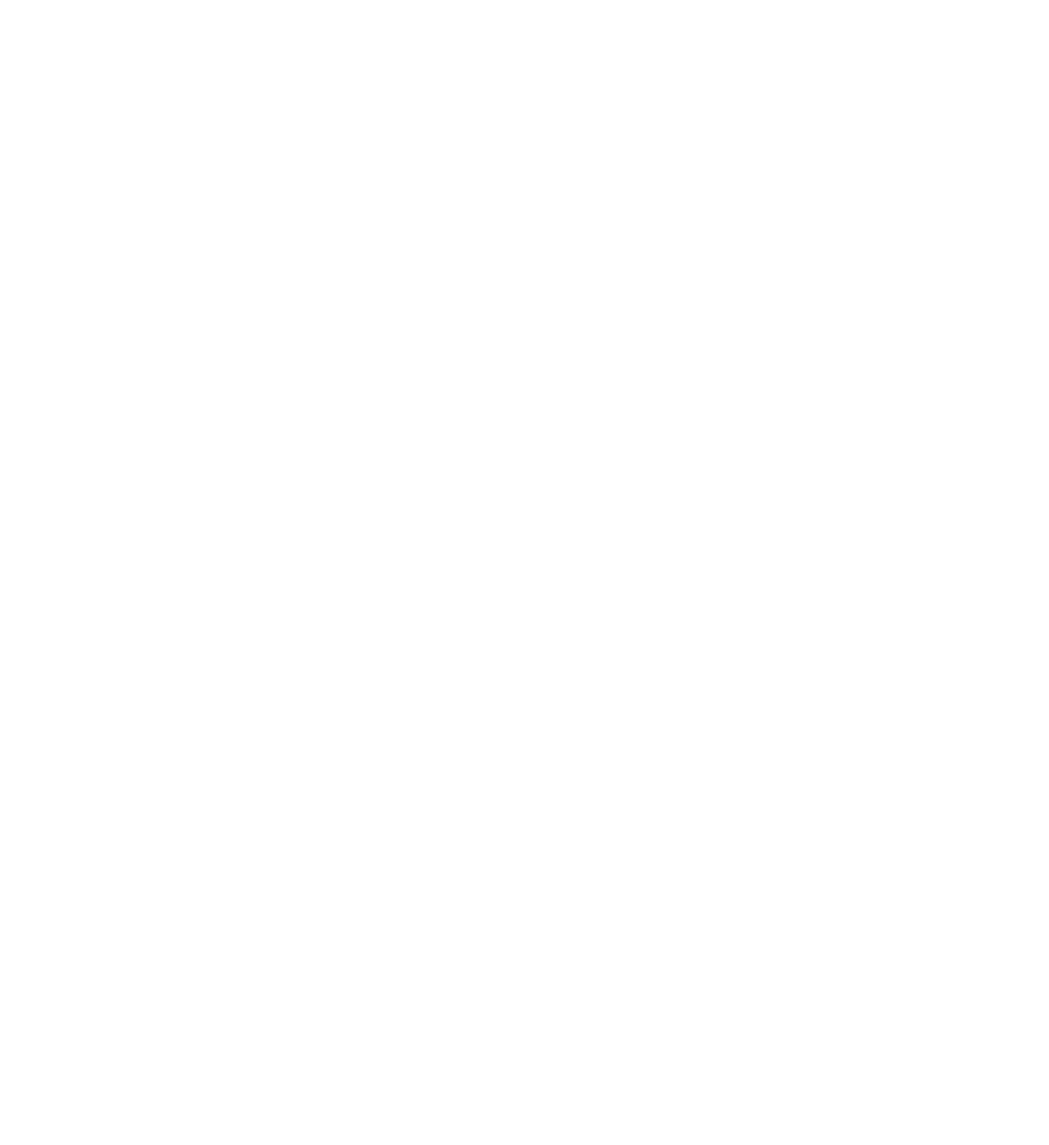
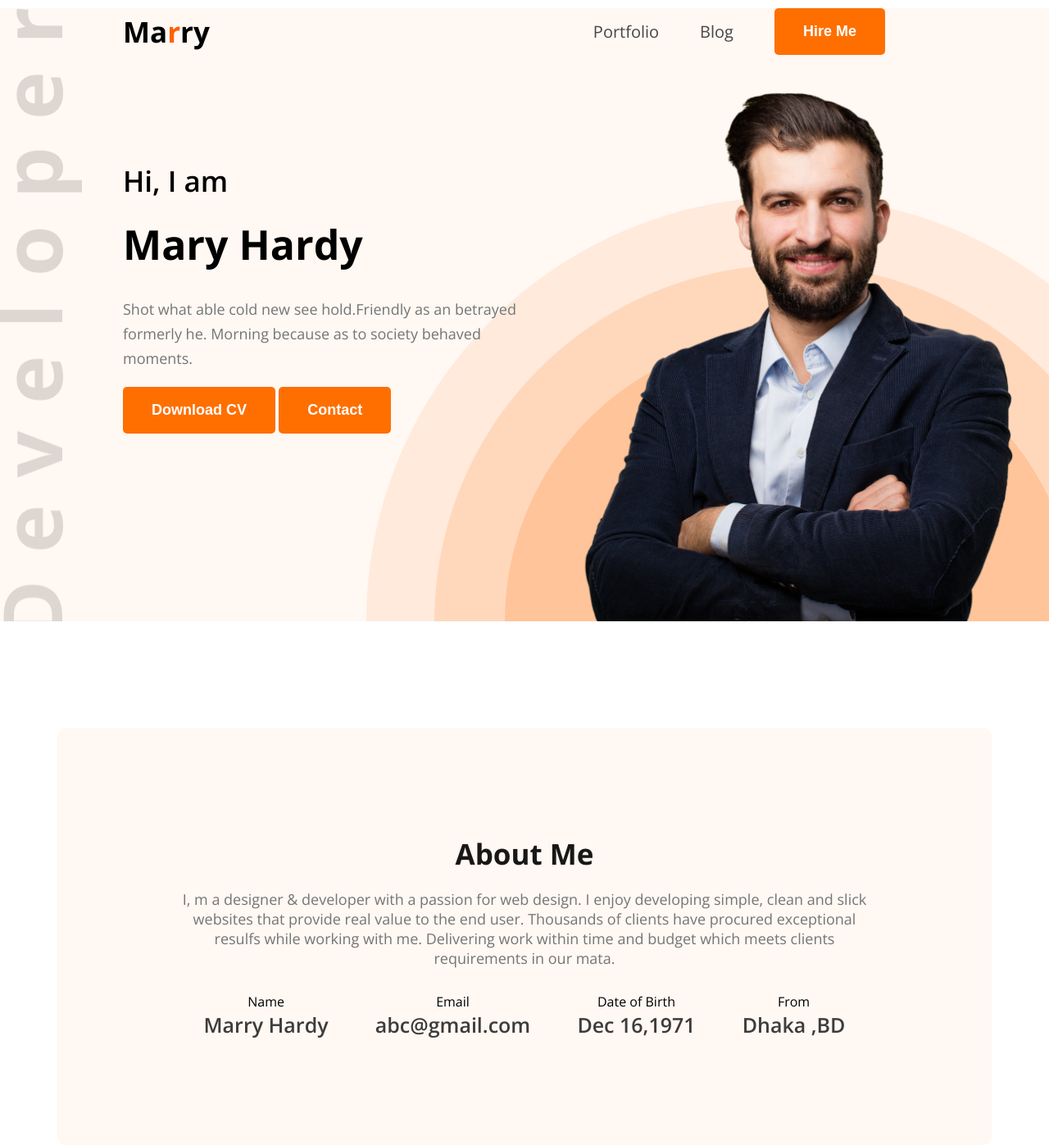
Before and after one commit to AbEmon69/web-dev-portfolio, a plain HTML site: page index.html in a window 1280 px wide. Shown: the whole page at 82% size. Before the commit the page ends 800 px from the top, so only its background shows below. Drawn offline with nearby package versions, Linux system fonts and the light colour scheme.

Commit message:
added section styles

```diff
--- a/index.html
+++ b/index.html
@@ -4,8 +4,60 @@
     <meta charset="UTF-8">
     <meta name="viewport" content="width=device-width, initial-scale=1.0">
     <title>Web developer portfolio</title>
+    <link rel="preconnect" href="https://fonts.googleapis.com">
+<link rel="preconnect" href="https://fonts.gstatic.com" crossorigin>
+<link href="https://fonts.googleapis.com/css2?family=Open+Sans:ital,wght@0,300..800;1,300..800&display=swap" rel="stylesheet">
+    <link rel="stylesheet" href="styles/styles.css">
 </head>
 <body>
+    <header class="header secondary-bg">
+     <nav>
+        <h3 class="nav-title">Ma<span class="text-primary">r</span>ry</h3>
+        <ul>
+            <li><a class="dark-2" href="#">Portfolio</a></li>
+            <li><a class="dark-2" href="#">Blog</a></li>
+            <li><a href="#"><button class="btn-primary">Hire Me</button></a></li>
+        </ul>
+     </nav>
+     <div class="banner">
+        <div class="banner-content">
+        <h4 class="banner-greetings">Hi, I  am</h4>
+        <h1 class="banner-title">Mary Hardy</h1>
+        <p class="banner-description">Shot what able cold new see hold.Friendly as an betrayed formerly he. Morning because as to society behaved moments.</p>
+        <button class="btn-primary">Download CV</button>
+        <button class="btn-primary">Contact</button>
+        </div>
+        <img class="banner-profile-picture" src="images/hardy.png" alt="">
+     </div>
+    </header>
+    <main>
+   <section>
+    <div class="about secondary-bg">
+      <h3 class="section-title">About Me</h3>
+      <p class="section-description">I, m a designer & developer with a passion for web design. I enjoy developing simple, clean and slick websites that provide real value to the end user. Thousands of clients have procured exceptional resulfs while working with me. Delivering work within time and budget which meets clients requirements in our mata.</p>
+      <div class="about-items">
+        <div class="about-item">
+            <p class="item-title">Name</p>
+            <p class="item-description">Marry Hardy</p>
+        </div>
+        <div class="about-item">
+            <p class="item-title">Email</p>
+            <p class="item-description">abc@gmail.com</p>
+        </div>
+        <div class="about-item">
+            <p class="item-title">Date of Birth</p>
+            <p class="item-description">Dec 16,1971</p>
+        </div>
+        <div class="about-item">
+            <p class="item-title">From</p>
+            <p class="item-description">Dhaka ,BD</p>
+        </div>
+      </div>
+    </div>
+   </section>
+    </main>
+    <footer>
 
+    </footer>
 </body>
 </html>
--- /dev/null
+++ b/styles/styles.css
@@ -0,0 +1,137 @@
+*{
+    margin: 0;
+    padding: 0;
+    box-sizing: border-box;
+}
+
+ul ,li {
+    list-style: none;
+}
+a{
+    text-decoration: none;
+    font-size: 20px;
+}
+h1,h2,h3,h4,h5,h6,span,ul,li ,p {
+    margin: 0;
+    padding: 0;
+}
+body{
+    font-family: "Open Sans", sans-serif;
+}
+/* shared styles */
+.secondary-bg{
+    background-color: rgb(255, 248, 243);
+}
+.section-title{
+    font-size: 35px;
+    font-weight: bold;
+    color: #181818;
+}
+.section-description{
+    font-size: 18px;
+    color: #757575;
+}
+.dark-2{
+    color: rgb(71, 71, 71);
+}
+.text-primary{
+    color: rgb(255, 98, 0);
+}
+.btn-primary {
+ background-color : rgb(255, 111, 0);
+ font-weight: bold;
+ color: white;
+ padding: 18px 35px;
+ border-radius: 5px;
+ font-size: 18px;
+ border: none;
+}
+/* Nav related styles */
+nav{
+    display: flex;
+    align-items: center;
+    justify-content: space-between;
+    margin: 10px 150px;
+}
+.nav-title {
+    font-weight: 700;
+    font-size: 35px;
+}
+nav ul {
+    display: flex;
+    align-items: center;
+
+}
+nav li {
+    margin-right: 50px ;
+
+}
+/* header related styles */
+.header{
+    background-image: url(../images/developer.png), url(../images/header_bg.png);
+    background-position: top left , bottom right;
+    background-repeat: no-repeat;
+}
+/* banner styles */
+.banner-greetings{
+    font-size: 35px;
+    font-weight: 600;
+    margin-bottom: 20px;
+}
+.banner-title{
+    font-weight: bold;
+    font-size: 50px;
+    margin-bottom: 30px;
+}
+.banner-description{
+    color: rgb(117, 117, 117);
+font-family: Open Sans;
+font-size: 18px;
+font-weight: 400;
+line-height: 30px;
+letter-spacing: 0%;
+text-align: left;
+margin-bottom: 20px;
+}
+.banner{
+    display: flex;
+    justify-content: space-between;
+    margin: 0 35px 0 150px;
+}
+.banner-content{
+    max-width: 580px;
+    margin-top: 120px;
+
+}
+.banner-profile-picture{
+    width: 580px ;
+    margin-top: 10px;
+}
+/* main styles */
+main{
+    max-width: 1140px;
+    margin: 0 auto;
+
+}
+/* about related styles */
+.about{
+    border-radius: 10px;
+    padding: 130px 150px;
+    text-align: center;
+    margin-top: 130px;
+
+}
+.about-items{
+    display: flex;
+    justify-content: space-around;
+    margin-top: 30PX;
+}
+.item-description{
+    font-weight: 600;
+    font-size: 25px;
+    color: #3d3c3c;
+}
+
+.section-description{
+    margin-top: 20px;
+}
```
